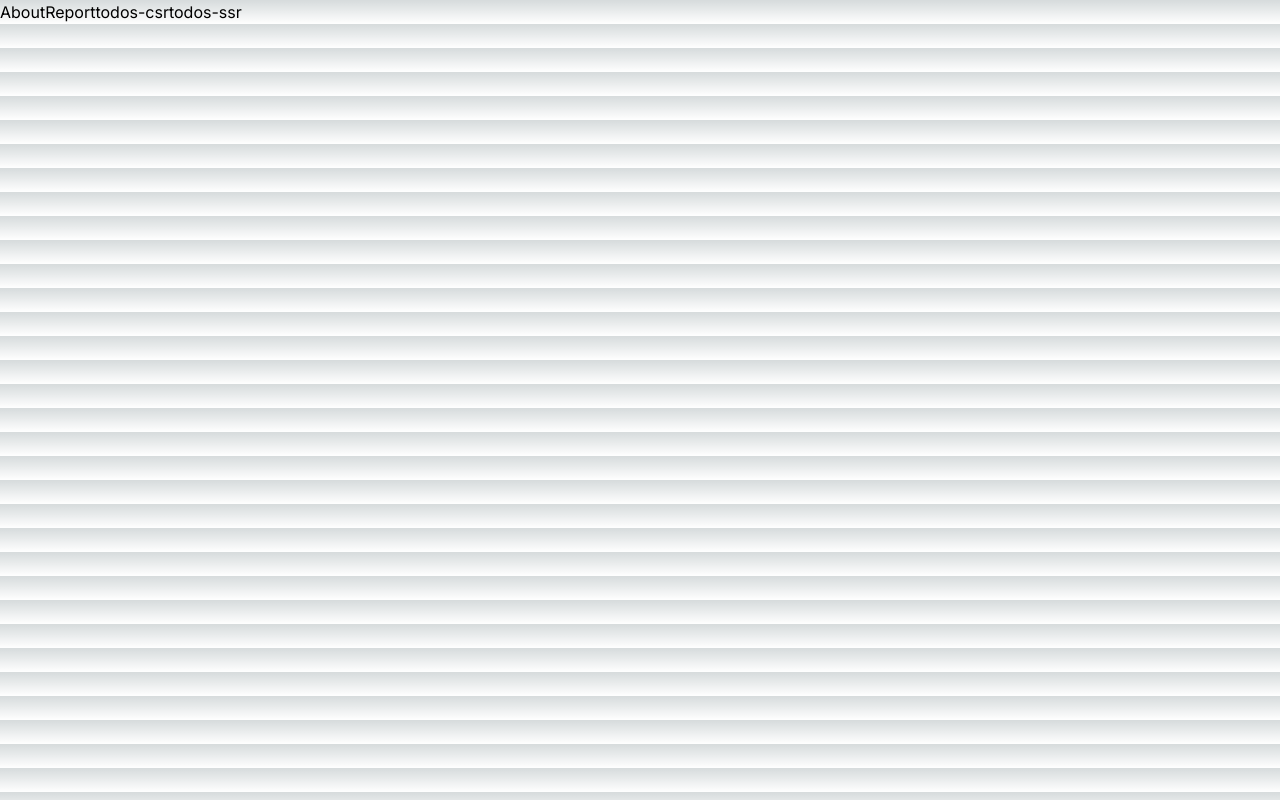
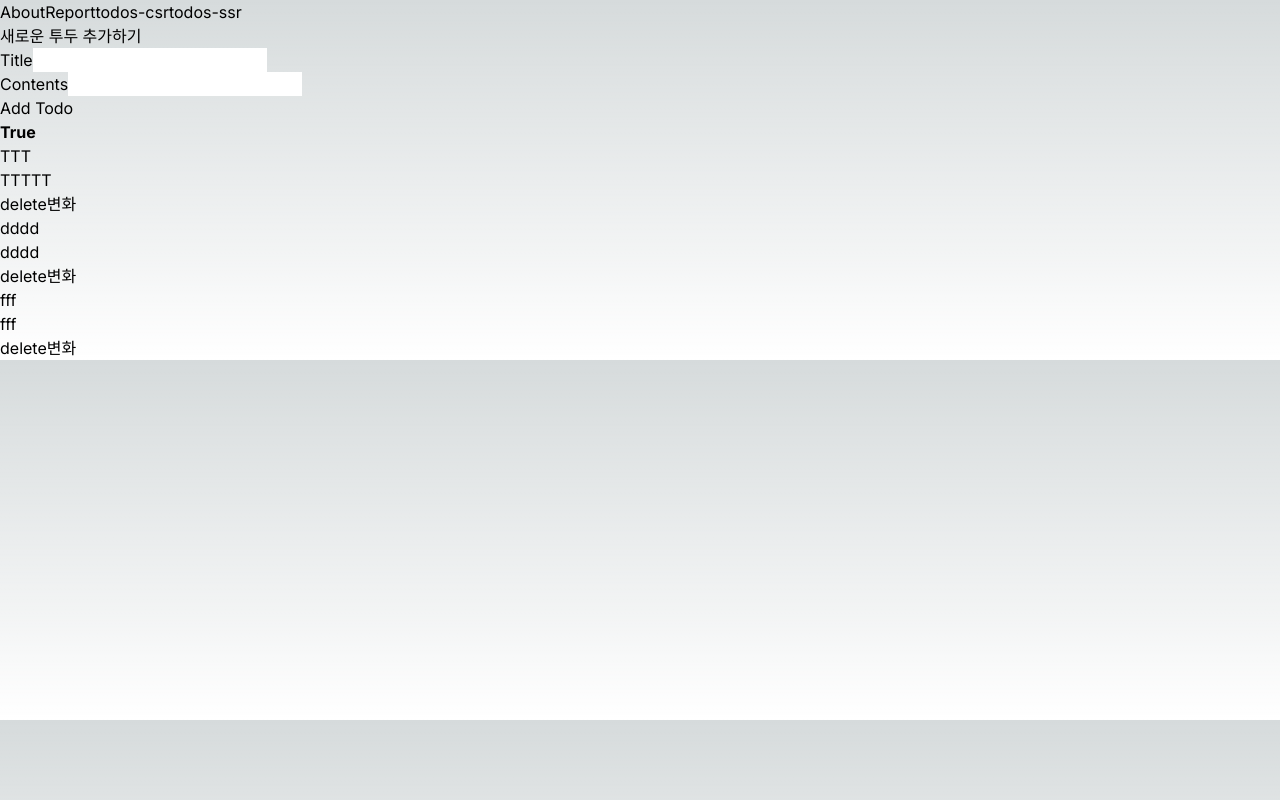
Before and after one commit to Andante23/next_todoList, a Next.js app: page /todos-csr in a window 1280 px wide. Built offline with nearby package versions, Linux system fonts and the light colour scheme; data requests are answered from the project's data file.

Commit message:
Feat : 백엔드 로직 추가 Fix : todos-csr ,todos-ssr 페이지 로직 수정

```diff
--- a/db.json
+++ b/db.json
@@ -1,13 +1,25 @@
 {
   "todos": [
     {
-      "id": 0,
-      "title": "2024년 취업하기",
-      "content": "아자아자파이팅",
+      "id": "065f",
+      "title": "TTT",
+      "content": "TTTTT",
+      "isDone": false
+    },
+    {
+      "id": "3cbe",
+      "title": "dddd",
+      "content": "dddd",
+      "isDone": false
+    },
+    {
+      "id": "68a2",
+      "title": "fff",
+      "content": "fff",
       "isDone": false
     }
   ],
-  "companinfo": {
+  "companyInfo": {
     "name": "비버라폴리카",
     "description": "금용권을 선도하는 기업 비버라폴리카"
   }
--- a/src/app/about/page.tsx
+++ b/src/app/about/page.tsx
@@ -1,37 +1,18 @@
-"use client";
-
-import { useQuery } from "@tanstack/react-query";
-// import { CompanInfo } from "../types/todo";
 import React from "react";
 
-function AboutPage() {
-  // 회사데이터를 서버로 부터 가져오는 로직 작성
-  const {
-    data: companyInfo,
-    isLoading,
-    isError,
-  } = useQuery({
-    queryKey: ["todos"],
-    queryFn: async () => {
-      const res = await fetch(`http://localhost:4000/companinfo`);
-      const companinfo = await res.json();
-      return companinfo;
-    },
+async function AboutPage() {
+  const response = await fetch(`http://localhost:3000/api/company`, {
+    cache: "force-cache",
   });
 
-  if (isLoading) {
-    return <div>로딩중이에요</div>;
-  }
-
-  if (isError) {
-    return <div>에러에요</div>;
-  }
+  const { companInfo } = await response.json();
+  console.log(companInfo);
 
   return (
     <>
       <div>
-        <h1>{companyInfo.name}</h1>
-        <p>{companyInfo.description}</p>
+        <p>{companInfo.name}</p>
+        <p>{companInfo.description}</p>
       </div>
     </>
   );
--- a/src/app/api/company/route.ts
+++ b/src/app/api/company/route.ts
@@ -1,6 +1,6 @@
 // 회사 정보를 가져오는 GET 함수
 export async function GET(request: Request) {
-    const response = await fetch(`${process.env.COMPANY_API_SERVER_URL}`);
+  const response = await fetch(`http://localhost:4000/companyInfo`);
   const companInfo = await response.json();
 
   if (!companInfo) {
@@ -9,12 +9,9 @@ export async function GET(request: Request) {
     });
   }
 
+  console.log(companInfo);
+
   return Response.json({
-        companInfo: [
-        ...companInfo,
-        {
-          test: "test",
-        },
-      ],
+    companInfo,
   });
 }
--- a/src/app/api/todos/route.ts
+++ b/src/app/api/todos/route.ts
@@ -1,5 +1,5 @@
 export async function GET(request: Request) {
-  const response = await fetch(`${process.env.TODO_API_SERVER_URL}`);
+  const response = await fetch(`http://localhost:4000/todos`);
   const todos = await response.json();
 
   if (!todos) {
@@ -9,20 +9,14 @@ export async function GET(request: Request) {
   }
 
   return Response.json({
-    todos: [
-      ...todos,
-      {
-        test: "test",
-      },
-    ],
+    todos: [...todos],
   });
 }
 
 export async function POST(request: Request) {
-
   const { title, content } = await request.json();
 
-  const response = await fetch(`${process.env.TODO_API_SERVER_URL}`, {
+  const response = await fetch(`http://localhost:4000/todos`, {
     method: "POST",
     headers: {
       "Content-Type": "application/json",
@@ -37,3 +31,15 @@ export async function POST(request: Request) {
     todo,
   });
 }
+
+// export async function DELETE(request: Request) {
+//   const url = new URL(request.url);
+//   const id = url.pathname.split("/").pop();
+
+//   await fetch(`http://localhost:4000/todos${id}`, {
+//     method: "DELETE",
+//     headers: {
+//       "content-type": "application/json",
+//     },
+//   });
+// }
--- a/src/app/layout.tsx
+++ b/src/app/layout.tsx
@@ -19,15 +19,13 @@ export default function RootLayout({
   return (
     <html lang="en">
       <body className={inter.className}>
-        <QueryProvider>
         <nav className="flex ">
           <Link href="/about">About</Link>
           <Link href="/report">Report</Link>
           <Link href="/todos-csr">todos-csr</Link>
           <Link href="/todos-ssr">todos-ssr</Link>
         </nav>
-          {children}
-        </QueryProvider>
+        <QueryProvider>{children}</QueryProvider>
       </body>
     </html>
   );
--- a/src/app/report/page.tsx
+++ b/src/app/report/page.tsx
@@ -1,5 +1,16 @@
-function ReportPage() {
-  return <></>;
+async function ReportPage() {
+  const response = await fetch(`http://localhost:3000/api/todos`, {
+    cache: "force-cache",
+  });
+  const { todos } = await response.json();
+
+  return (
+    <>
+      <div>
+        <p>현재까지 {todos.length}개의 todolist가 등록되었습니다.</p>
+      </div>
+    </>
+  );
 }
 
 export default ReportPage;
--- a/src/app/todos-csr/page.tsx
+++ b/src/app/todos-csr/page.tsx
@@ -1,5 +1,202 @@
+"use client";
+import { useQueryClient, useQuery, useMutation } from "@tanstack/react-query";
+import { useState } from "react";
+import { Todos } from "../types/todo";
+
 function TodoCsrPage() {
-  return <></>;
+  const queryClient = useQueryClient();
+  // 사용자 입력값을 받는 state
+  const [title, setTitle] = useState("");
+  const [content, setContent] = useState("");
+
+  // 데이터 받아오기
+  const {
+    data: todos,
+    isLoading,
+    isError,
+  } = useQuery({
+    queryKey: ["todos"],
+    queryFn: async () => {
+      const res = await fetch(`http://localhost:3000/api/todos`);
+
+      const todos = await res.json();
+
+      return todos.todos;
+    },
+  });
+
+  // 데이터 추가하기
+  const newTodoMutation = useMutation({
+    mutationFn: async (newTodo: Todos) => {
+      const response = await fetch(`http://localhost:3000/api/todos`, {
+        method: "POST",
+        headers: {
+          "Content-Type": "application/json",
+        },
+        body: JSON.stringify(newTodo),
+      });
+      const todo = await response.json();
+      return todo;
+    },
+  });
+
+  // const patchTodoMutation = useMutation({
+  //   mutationFn: async ({ id, isDone }: Todos) => {
+  //     const response = await fetch(`http://localhost:3000/api/todos/${id}`, {
+  //       method: "PATCH",
+  //       headers: {
+  //         "Content-Type": "application/json",
+  //       },
+  //       body: JSON.stringify({ isDone: !isDone }),
+  //     });
+  //     const todo = await response.json();
+  //     return todo;
+  //   },
+  //   onSuccess: async () => {
+  //     await queryClient.invalidateQueries({
+  //       queryKey: [`todos`],
+  //     });
+  //   },
+  // });
+
+  if (isLoading) {
+    return <div>로딩중</div>;
+  }
+
+  if (isError) {
+    return <div>에러</div>;
+  }
+
+  // const changeTodoStateFalseButtonClick = (id: string, isDone?: Boolean) => {
+  //   const isChange: boolean = window.confirm("변경하겠습니까?");
+
+  //   if (isChange) {
+  //     patchTodoMutation.mutate({ id, isDone: false, title, content });
+  //   } else {
+  //     return;
+  //   }
+  // };
+
+  // const changeTodoStateTrueButtonClick = (id: string, isDone?: Boolean) => {
+  //   const isChange: boolean = window.confirm("변경하겠습니까?");
+
+  //   if (isChange) {
+  //     patchTodoMutation.mutate({ id, isDone: true, title, content });
+  //   } else {
+  //     return;
+  //   }
+  // };
+
+  return (
+    <>
+      {/* todo 데이터를 추가하는 로직 */}
+      <section>
+        <h2>새로운 투두 추가하기</h2>
+        <form
+          onSubmit={(e) => {
+            e.preventDefault();
+            newTodoMutation.mutate(
+              {
+                title,
+                content,
+                isDone: false,
+                id: crypto.randomUUID(),
+              },
+              {
+                onSuccess: () => {
+                  setTitle("");
+                  setContent("");
+
+                  queryClient.invalidateQueries({
+                    queryKey: ["todos"],
+                  });
+                },
+              }
+            );
+          }}
+        >
+          <div>
+            <label htmlFor="title">Title</label>
+            <input
+              id="title"
+              type="text"
+              value={title}
+              onChange={(e) => setTitle(e.target.value)}
+            />
+          </div>
+          <div>
+            <label htmlFor="contents">Contents</label>
+            <input
+              id="contents"
+              type="text"
+              value={content}
+              onChange={(e) => setContent(e.target.value)}
+            />
+          </div>
+          <button type="submit">Add Todo</button>
+        </form>
+      </section>
+
+      {/* 추가한 데이터를 보여주는 로직 */}
+      <section>
+        <h1>
+          <b>True</b>
+        </h1>
+        {todos
+          .filter((todo: Todos) => !todo.isDone)
+          .map((data: Todos) => (
+            <div key={data.id}>
+              <p>{data.title}</p>
+              <p>{data.content}</p>
+              <button
+                onClick={() => {
+                  // deleteTodoMutation.mutate(data.id);
+                }}
+              >
+                delete
+              </button>
+              <button
+              // onClick={() => {
+              //   changeTodoStateFalseButtonClick(data.id);
+              // }}
+              >
+                변화
+              </button>
+            </div>
+          ))}
+      </section>
+
+      {/* <section>
+        <h1>
+          <b>False</b>
+        </h1>
+        {todos
+          .filter((todo: Todos) => todo.isDone)
+          .map((data: Todos) => (
+            <div key={data.id}>
+              <p>{data.title}</p>
+              <p>{data.content}</p>
+              <button
+                onClick={() => {
+                  deleteTodoMutation.mutate(data.id);
+                }}
+              >
+                delete
+              </button>
+              <button
+                onClick={() => {
+                  // changeTodoStateTrueButtonClick(data.id);
+                }}
+              >
+                변화
+              </button>
+            </div>
+          ))}
+      </section> */}
+
+      {}
+    </>
+  );
 }
 
 export default TodoCsrPage;
--- a/src/app/todos-ssr/page.tsx
+++ b/src/app/todos-ssr/page.tsx
@@ -1,5 +1,23 @@
-function TodoSsrPage() {
-  return <></>;
+import { Todos } from "../types/todo";
+export const dynamic = "force-dynamic";
+
+async function TodoSsrPage() {
+  const response = await fetch(`http://localhost:3000/api/todos`, {
+    cache: "no-cache",
+  });
+
+  const { todos } = await response.json();
+
+  return (
+    <>
+      {todos.map((data: Todos) => (
+        <div key={data.id}>
+          <h1>{data.title}</h1>
+          <p>{data.content}</p>
+        </div>
+      ))}
+    </>
+  );
 }
 
 export default TodoSsrPage;
```
Also changed, not shown: 1 other file (tests, documents, lock files or other folders). Lines whose indentation alone changed are shown as unchanged.
